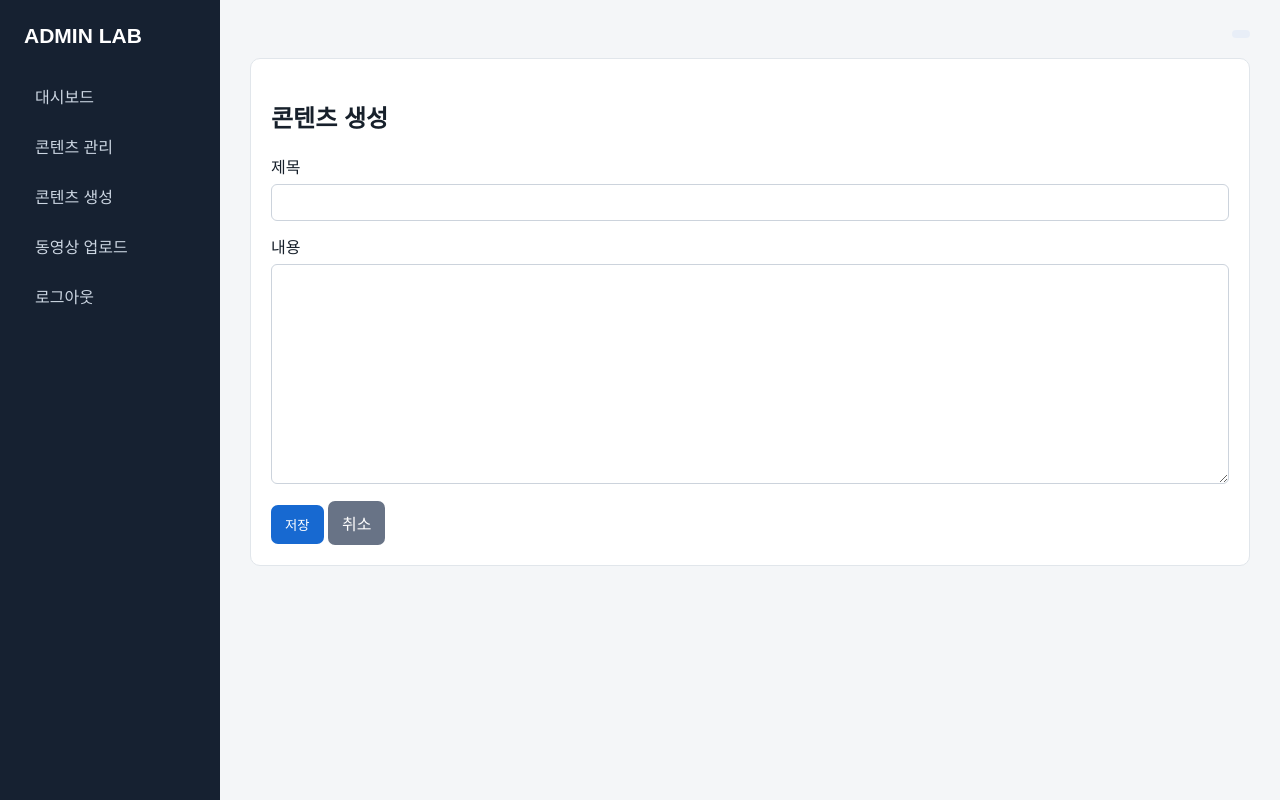
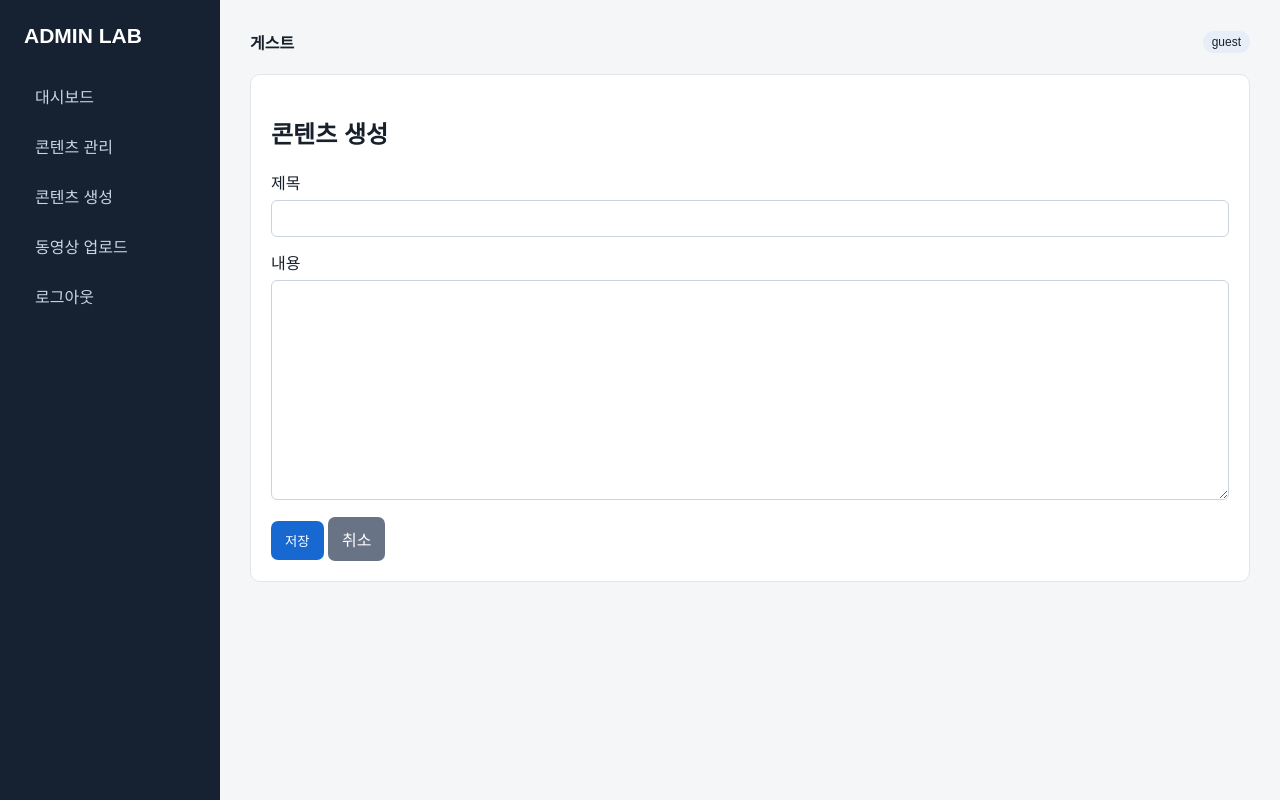
Before and after one commit to GunHeeKim127/codespaces-blank, a PHP site: page /post_form.php in a window 1280 px wide. Run offline with PHP 8.4, Linux system fonts and the light colour scheme; data that the repository does not hold is empty.

Commit message:
pipe line fix

```diff
--- a/auth.php
+++ b/auth.php
@@ -2,7 +2,16 @@
 session_start();
 require_once __DIR__.'/config.php';
 
-function current_user(){ return $_SESSION['user'] ?? null; }
+// current_user가 null일 때 기본 빈 배열/값을 반환하도록 안전하게 처리
+function current_user(){
+    return $_SESSION['user'] ?? [
+        'id' => 0,
+        'username' => '',
+        'name' => '게스트',
+        'role' => 'guest'
+    ];
+}
+
 function e($v){ return htmlspecialchars((string)$v, ENT_QUOTES, 'UTF-8'); }
 
 function login_user($username,$password){
@@ -16,9 +25,11 @@ function login_user($username,$password){
  }
  return false;
 }
+
 function require_login(){
 //  if(!current_user()){ header('Location: login.php'); exit; }
 }
+
 function require_role($roles){
  require_login();
 //  if(!in_array(current_user()['role'],(array)$roles,true)){ http_response_code(403); exit('403 Forbidden'); }
--- a/header.php
+++ b/header.php
@@ -2,5 +2,5 @@
 <!doctype html><html lang="ko"><head><meta charset="utf-8"><meta name="viewport" content="width=device-width,initial-scale=1"><title>Admin Lab</title><link rel="stylesheet" href="style.css"></head>
 <body><div class="layout"><aside class="side"><h1>ADMIN LAB</h1>
 <a href="index.php">대시보드</a><a href="posts.php">콘텐츠 관리</a><a href="post_form.php">콘텐츠 생성</a><a href="videos.php">동영상 업로드</a>
-<?php if(current_user()['role']==='admin'):?><a href="users.php">권한 관리</a><?php endif;?>
-<a href="logout.php">로그아웃</a></aside><main class="main"><div class="top"><strong><?=e(current_user()['name'])?></strong> <span class="tag"><?=e(current_user()['role'])?></span></div>
+<?php if((current_user()['role'] ?? '') === 'admin'):?><a href="users.php">권한 관리</a><?php endif;?>
+<a href="logout.php">로그아웃</a></aside><main class="main"><div class="top"><strong><?=e(current_user()['name'] ?? '게스트')?></strong> <span class="tag"><?=e(current_user()['role'] ?? 'guest')?></span></div>
```
Also changed, not shown: 1 other file.
